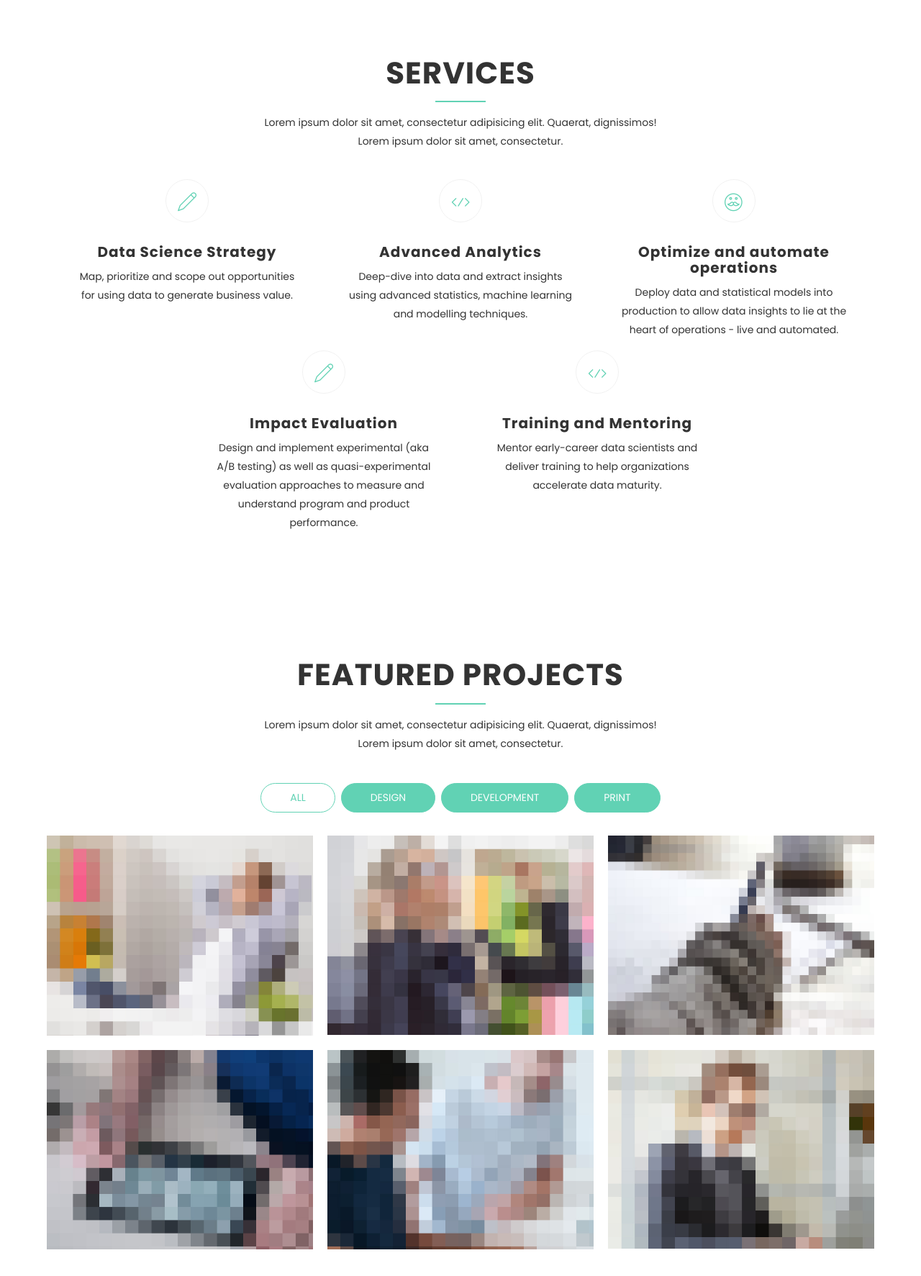
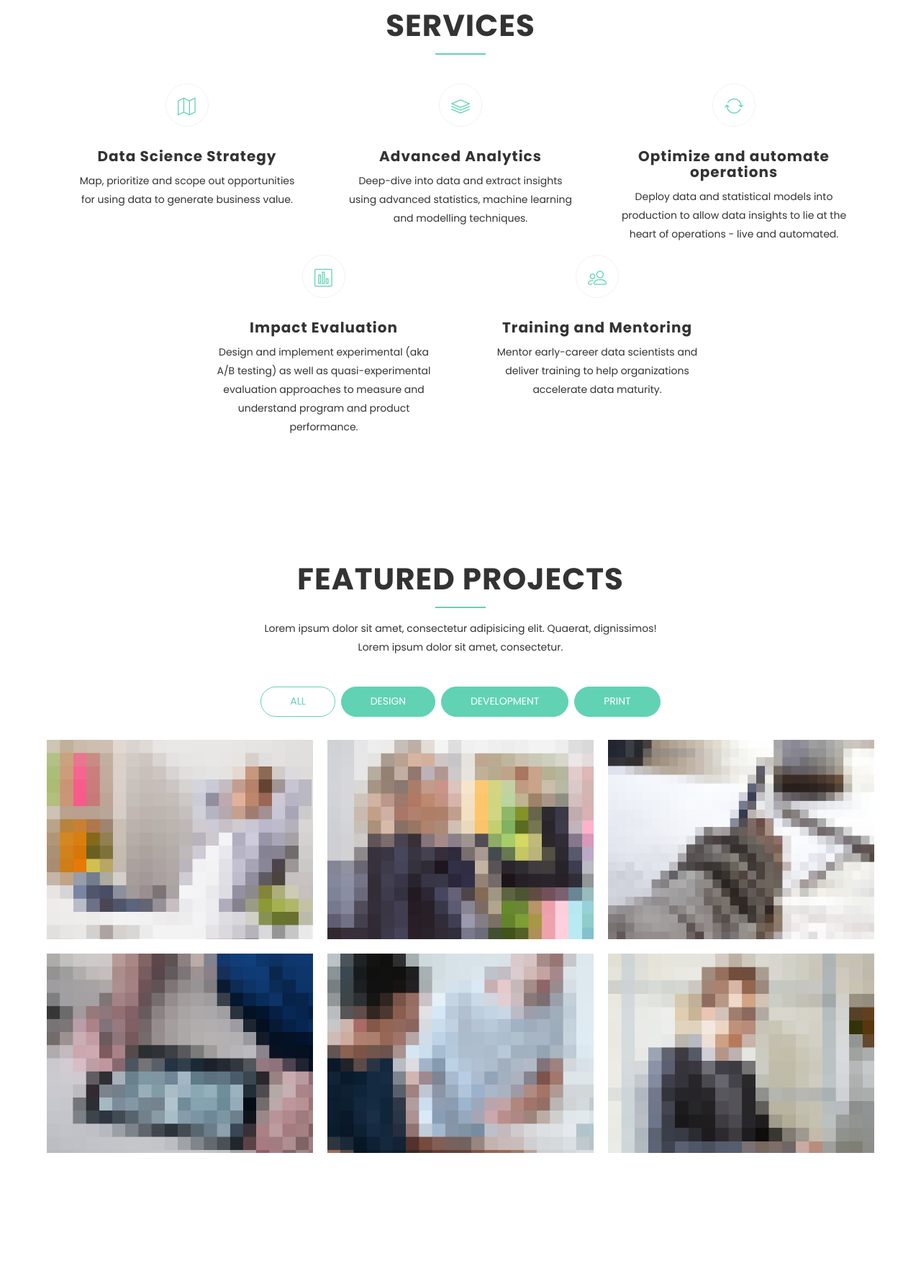
Before and after one commit to paololucchino/portfolio_site, a Django app: page / in a window 1280 px wide. Shown: the part 510-2283 px from the top of the page at 72% size. Run offline with Django 3.2, Linux system fonts and the light colour scheme; some libraries are stand-ins or nearby versions.

Commit message:
Wip templating and styling

```diff
--- a/static/css/mine.css
+++ b/static/css/mine.css
@@ -34,24 +34,35 @@
   bottom: 0;
   z-index: .5;
   display: inline-block;
-  background: rgba(110, 100, 0, 0.1) url("https://www.streetbees.com/assets/hivepattern-68406b882c1cd4cfbe2bc5a493d7562ba5baaae76d27009c1c6888b4f6383060.png") 0 0 repeat;
-                background: rgba(110, 100, 0, 0.2) url("http://www.transparenttextures.com/patterns/ice-age.png") 0 0 repeat;
-                                background: rgba(110, 100, 0, 0.2) url("http://www.transparenttextures.com/patterns/noisy-grid.png") 0 0 repeat;
-                                                 background: rgba(110, 100, 0, 0.2) url("http://www.transparenttextures.com/patterns/random-grey-variations.png") 0 0 repeat;
+
+    /*
+    background: rgba(110, 100, 0, 0.2) url("http://www.transparenttextures.com/patterns/random-grey-variations.png") 0 0 repeat;
+    background: rgba(110, 100, 0, 0.2) url("http://www.transparenttextures.com/patterns/noisy-grid.png") 0 0 repeat;
+    */
+
+    background: rgba(110, 100, 0, 0.2) url("http://www.transparenttextures.com/patterns/3px-tile.png") 0 0 repeat;
 
 
-  background: rgba(110, 100, 0, 0.2) url("http://www.transparenttextures.com/patterns/binding-dark.png") 0 0 repeat;
+}
 
 
-        background: rgba(110, 100, 0, 0.2) url("http://www.transparenttextures.com/patterns/bright-squares.png") 0 0 repeat;
+#project-info-box {
+    /*
+    -moz-box-shadow: 0 0 25px 20px #fffff;
+    -webkit-box-shadow: 0 0 25px 20px #ffffff;
+    box-shadow: 0 0 25px 20px #ffffff;
+    */
+    background-color:white;
+    padding: 40px;
+}
 
-    background: rgba(110, 100, 0, 0.2) url("http://www.transparenttextures.com/patterns/3px-tile.png") 0 0 repeat;
-        background: rgba(110, 100, 0, 0.2) url("http://www.transparenttextures.com/patterns/squared-metal.png") 0 0 repeat;
+#project-image-bg {
+
+    min-height:15em;
+}
 
 
 
-
-}
 #hero-area {
  background: url(../img/5558581585_ae1bbc86f9_o.jpg) fixed no-repeat;
   background-size: 100%;
--- a/templates/home.html
+++ b/templates/home.html
@@ -5,9 +5,8 @@
         <div class="row justify-content-md-center">
           <div class="col-md-12">
             <div class="contents text-center">
-              <h1 class="wow fadeInDown" data-wow-duration="1000ms" data-wow-delay="0.3s">plan, collect, evaluate, optimize, automate</h1>
-              <p class="lead  wow fadeIn" data-wow-duration="1000ms" data-wow-delay="400ms">Helping you do shit with data.</p>
-              <a href="#" class="btn btn-common wow fadeInUp" data-wow-duration="1000ms" data-wow-delay="400ms">Download</a>
+              <h1 class="wow fadeInDown" data-wow-duration="1000ms" data-wow-delay="0.3s">collect, evaluate, optimize, automate</h1>
+              <p class="lead  wow fadeIn" data-wow-duration="1000ms" data-wow-delay="400ms">Helping you generate value and impact with data.</p>
             </div>
           </div>
         </div>
@@ -22,31 +21,30 @@
         <div class="section-header">
           <h2 class="section-title wow fadeIn" data-wow-duration="1000ms" data-wow-delay="0.3s">Services</h2>
           <hr class="lines wow zoomIn" data-wow-delay="0.3s">
-          <p class="section-subtitle wow fadeIn" data-wow-duration="1000ms" data-wow-delay="0.3s">Lorem ipsum dolor sit amet, consectetur adipisicing elit. Quaerat, dignissimos! <br> Lorem ipsum dolor sit amet, consectetur.</p>
         </div>
         <div class="row justify-content-center">
           <div class="col-md-4 col-sm-6">
-            <div class="item-boxes wow fadeInDown" data-wow-delay="0.2s">
+            <div class="item-boxes wow fadeInDown" data-wow-delay="0.1s">
               <div class="icon">
-                <i class="lnr lnr-pencil"></i>
+                <i class="lnr lnr-map"></i>
               </div>
               <h4>Data Science Strategy</h4>
               <p>Map, prioritize and scope out opportunities for using data to generate business value.</p>
             </div>
           </div>
           <div class="col-md-4 col-sm-6">
-            <div class="item-boxes wow fadeInDown" data-wow-delay="0.4s">
+            <div class="item-boxes wow fadeInDown" data-wow-delay="0.2s">
               <div class="icon">
-                <i class="lnr lnr-code"></i>
+                <i class="lnr lnr-layers"></i>
               </div>
               <h4>Advanced Analytics</h4>
               <p>Deep-dive into data and extract insights using advanced statistics, machine learning and modelling techniques.</p>
             </div>
           </div>
           <div class="col-md-4 col-sm-6">
-            <div class="item-boxes wow fadeInDown" data-wow-delay="0.6s">
+            <div class="item-boxes wow fadeInDown" data-wow-delay="0.3s">
               <div class="icon">
-                <i class="lnr lnr-mustache"></i>
+                <i class="lnr lnr-sync"></i>
               </div>
               <h4>Optimize and automate operations</h4>
               <p>Deploy data and statistical models into production to allow data insights to lie at the heart of operations - live and automated.</p>
@@ -55,18 +53,18 @@
         </div>
         <div class="row justify-content-center">
           <div class="col-md-4 col-sm-6">
-            <div class="item-boxes wow fadeInDown" data-wow-delay="0.8s">
+            <div class="item-boxes wow fadeInDown" data-wow-delay="0.4s">
               <div class="icon">
-                <i class="lnr lnr-pencil"></i>
+                <i class="lnr lnr-chart-bars"></i>
               </div>
               <h4>Impact Evaluation</h4>
               <p>Design and implement experimental (aka A/B testing) as well as quasi-experimental evaluation approaches to measure and understand program and product performance.</p>
             </div>
           </div>
           <div class="col-md-4 col-sm-6">
-            <div class="item-boxes wow fadeInDown" data-wow-delay="1.0s">
+            <div class="item-boxes wow fadeInDown" data-wow-delay="0.5s">
               <div class="icon">
-                <i class="lnr lnr-code"></i>
+                <i class="lnr lnr-users"></i>
               </div>
               <h4>Training and Mentoring</h4>
               <p>Mentor early-career data scientists and deliver training to help organizations accelerate data maturity.</p>
@@ -223,94 +221,7 @@
     </div>
     <!-- testimonial Section Start -->
 
-    <!-- Blog Section -->
-    <section id="blog" class="section">
-      <!-- Container Starts -->
-      <div class="container">
-        <div class="section-header">
-          <h2 class="section-title">Recent Blog Posts</h2>
-          <hr class="lines">
-          <p class="section-subtitle">Lorem ipsum dolor sit amet, consectetur adipisicing elit. Quaerat, dignissimos! <br> Lorem ipsum dolor sit amet, consectetur.</p>
-        </div>
-        <div class="row">
-          <div class="col-lg-4 col-md-4 col-sm-6 col-xs-12 blog-item">
-            <!-- Blog Item Starts -->
-            <div class="blog-item-wrapper">
-              <div class="blog-item-img">
-                <a href="single-post.html">
-                  <img src="/static/img/blog/img1.jpg" alt="">
-                </a>
-              </div>
-              <div class="blog-item-text">
-                <div class="meta-tags">
-                  <span class="date"><i class="lnr  lnr-clock"></i>2 Days Ago</span>
-                  <span class="comments"><a href="#"><i class="lnr lnr-bubble"></i> 24 Comments</a></span>
-                </div>
-                <h3>
-                  <a href="single-post.html">How often should you tweet?</a>
-                </h3>
-                <p>
-                Lorem ipsum dolor sit amet, consectetur adipisicing elit, sed do eiusmod tempor incididunt ut labore et dolore magna aliqua...
-                </p>
-                <a href="single-post.html" class="btn-rm">Read More <i class="lnr lnr-arrow-right"></i></a>
-              </div>
-            </div>
-            <!-- Blog Item Wrapper Ends-->
-          </div>
 
-          <div class="col-lg-4 col-md-4 col-sm-6 col-xs-12 blog-item">
-            <!-- Blog Item Starts -->
-            <div class="blog-item-wrapper">
-              <div class="blog-item-img">
-                <a href="single-post.html">
-                  <img src="/static/img/blog/img2.jpg" alt="">
-                </a>
-              </div>
-              <div class="blog-item-text">
-                <div class="meta-tags">
-                  <span class="date"><i class="lnr  lnr-clock"></i>2 Days Ago</span>
-                  <span class="comments"><a href="#"><i class="lnr lnr-bubble"></i> 24 Comments</a></span>
-                </div>
-                <h3>
-                  <a href="single-post.html">Content is still king</a>
-                </h3>
-                <p>
-                Lorem ipsum dolor sit amet, consectetur adipisicing elit, sed do eiusmod tempor incididunt ut labore et dolore magna aliqua...
-                </p>
-                <a href="single-post.html" class="btn-rm">Read More <i class="lnr lnr-arrow-right"></i></a>
-              </div>
-            </div>
-            <!-- Blog Item Wrapper Ends-->
-          </div>
-
-          <div class="col-lg-4 col-md-4 col-sm-6 col-xs-12 blog-item">
-            <!-- Blog Item Starts -->
-            <div class="blog-item-wrapper">
-              <div class="blog-item-img">
-                <a href="single-post.html">
-                  <img src="/static/img/blog/img3.jpg" alt="">
-                </a>
-              </div>
-              <div class="blog-item-text">
-                <div class="meta-tags">
-                  <span class="date"><i class="lnr  lnr-clock"></i>2 Days Ago</span>
-                  <span class="comments"><a href="#"><i class="lnr lnr-bubble"></i> 24 Comments</a></span>
-                </div>
-                <h3>
-                  <a href="single-post.html">Social media at work</a>
-                </h3>
-                <p>
-                 Lorem ipsum dolor sit amet, consectetur adipisicing elit, sed do eiusmod tempor incididunt ut labore et dolore magna aliqua...
-                </p>
-                <a href="single-post.html" class="btn-rm">Read More <i class="lnr lnr-arrow-right"></i></a>
-              </div>
-            </div>
-            <!-- Blog Item Wrapper Ends-->
-          </div>
-        </div>
-      </div>
-    </section>
-    <!-- blog Section End -->
 
     <!-- Contact Section Start -->
     <section id="contact" class="section" data-stellar-background-ratio="-0.2">
--- a/templates/onepage_base.html
+++ b/templates/onepage_base.html
@@ -94,18 +94,21 @@
         <div class="row">
           <!-- Footer Links -->
           <div class="col-lg-6 col-sm-6 col-xs-12">
-            <ul class="footer-links">
+          <ul class="footer-links">
               <li>
-                <a href="#">Homepage</a>
+                <a href="#hero-area">Home</a>
               </li>
               <li>
-                <a href="#">Services</a>
+                <a href="#Services">Services</a>
               </li>
               <li>
-                <a href="#">About Us</a>
+                <a href="/projects">Projects</a>
+              </li>
+                <li>
+                <a href="/blog">Blog</a>
               </li>
               <li>
-                <a href="#">Contact</a>
+                <a href="#contact">Contact</a>
               </li>
             </ul>
           </div>
```
Also changed, not shown: projects/templates/projects/project/detail.html (+26 -5 lines), templates/fixed_base.html (+7 -4 lines).
